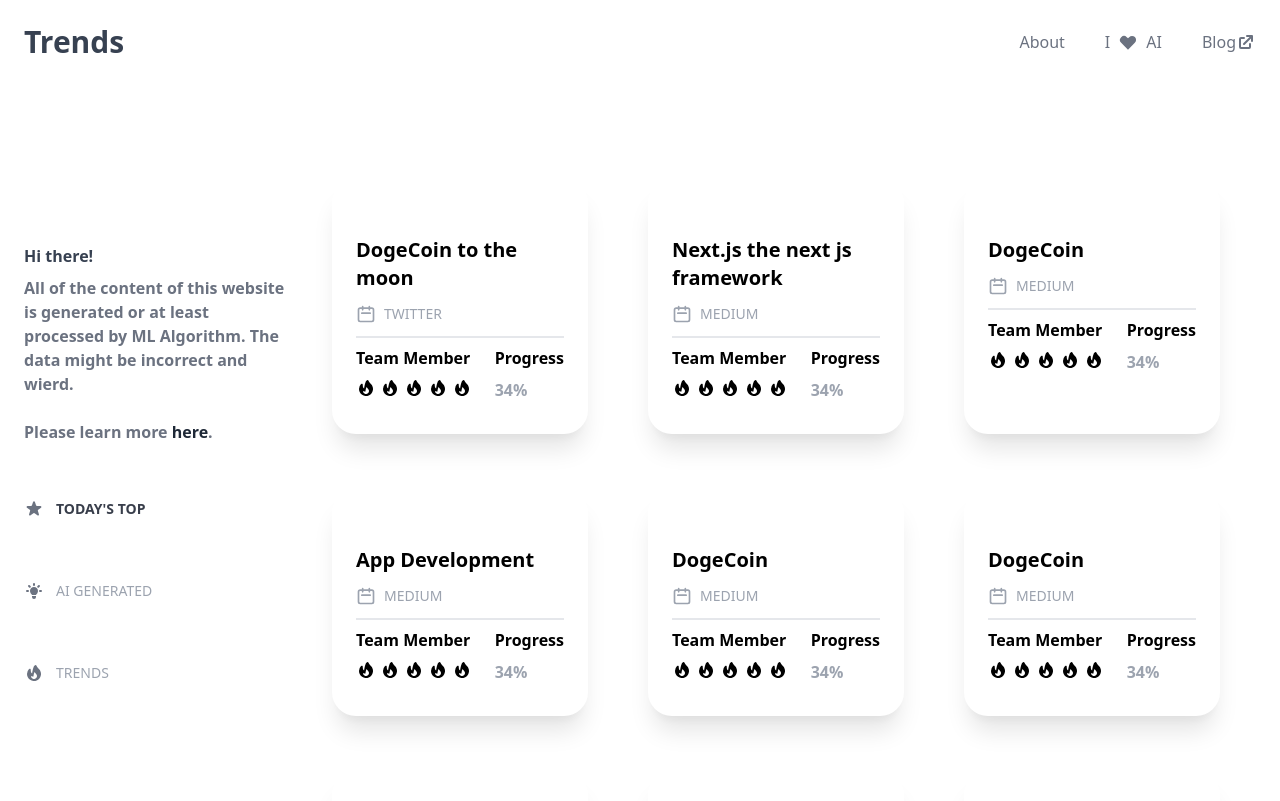
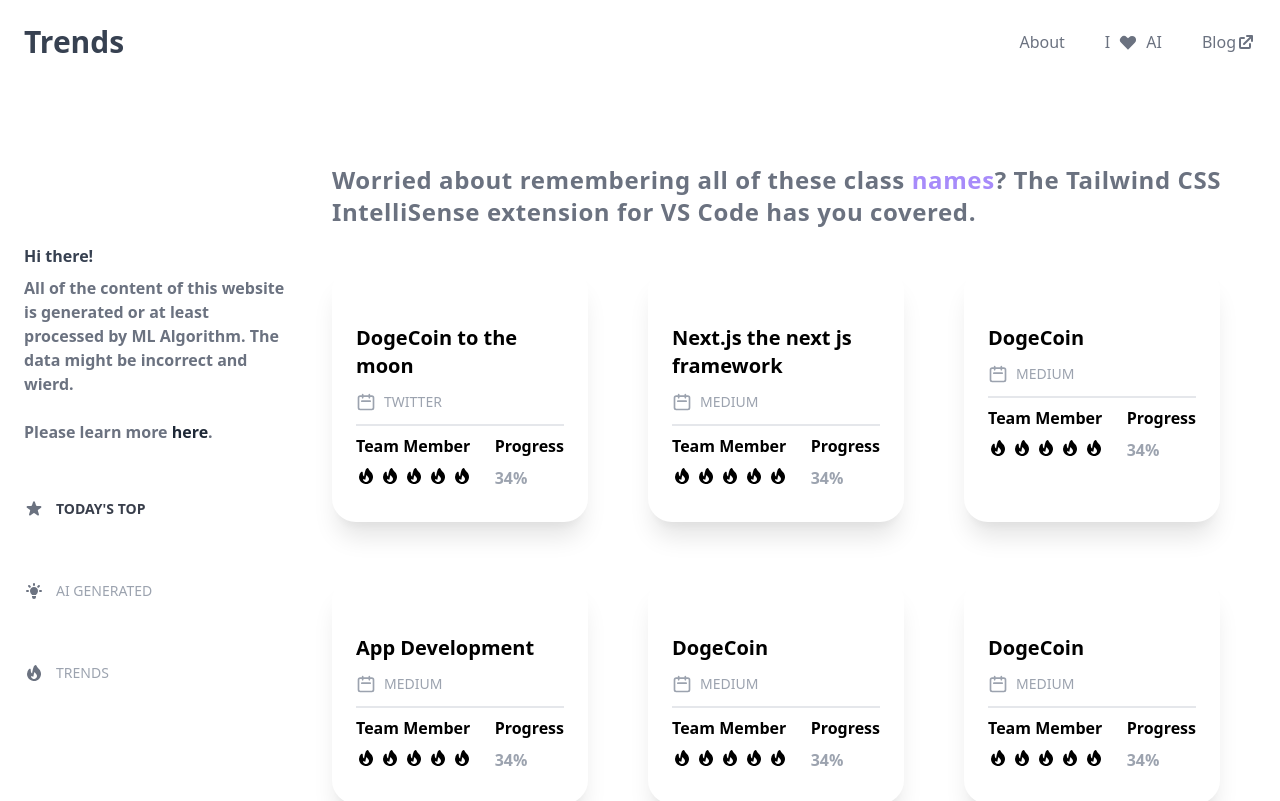
Before and after one commit to bkirova/nextjstrends, a Next.js app: page /top in a window 1280 px wide. Shown: the top 801 px of the page. Built offline with nearby package versions, Linux system fonts and the light colour scheme.

Commit message:
fix: styles

```diff
--- a/components/topList.js
+++ b/components/topList.js
@@ -2,7 +2,7 @@
 
 export default function TopList(props) {
     return (
-    <div class="pt-20">
+    <div class="">
 
         <div class="min-w-full">
             <div class="grid grid-cols-1 gap-6 sm:grid-cols-3 md:grid-cols-3 lg:grid-cols-3 xl:grid-cols-3">
--- a/pages/top.js
+++ b/pages/top.js
@@ -17,6 +17,8 @@
 export default function Top() {
     return (
         <Layout>
+            <div class="text-2xl font-bold text-gray-500 tracking-wide space-y-6 mb-6 mt-20">Worried about remembering all of these class <span class="font-extrabold text-purple-400">names</span>? The Tailwind CSS IntelliSense extension for VS Code has you covered.</div>
+
             <TopList items={items}></TopList>
         </Layout>
     )
```
